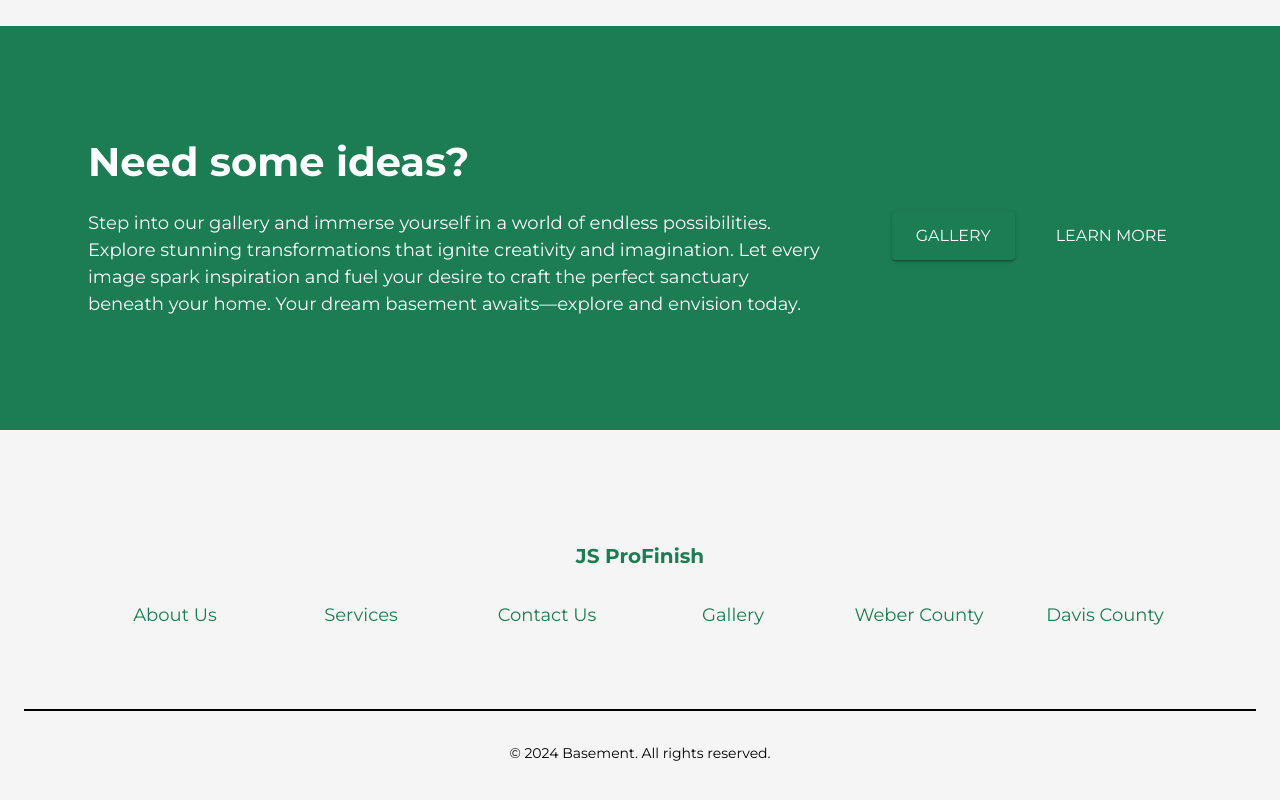
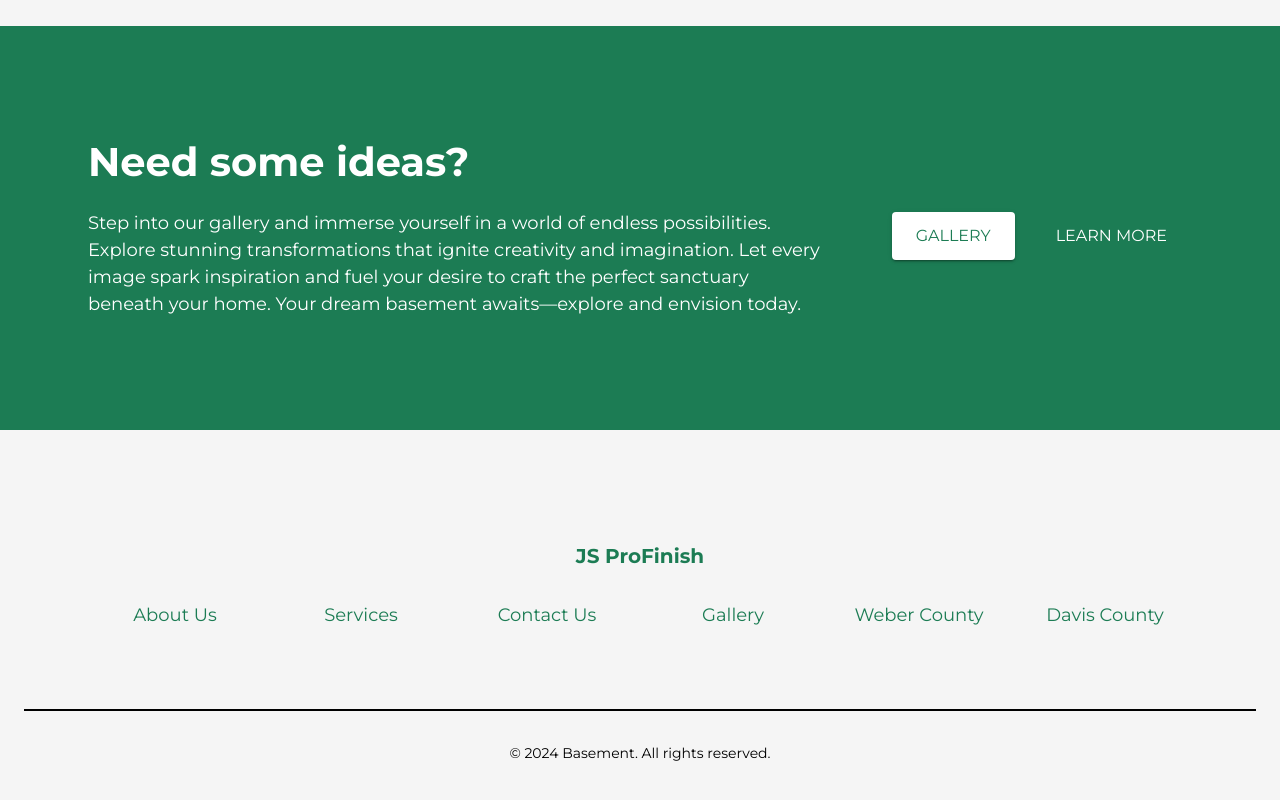
Before and after one commit to AlexCabreraD/JSProfinish, a Next.js app: page /contact-us in a window 1280 px wide. Shown: the part 1596-2396 px from the top of the page. Built offline with nearby package versions, Linux system fonts and the light colour scheme.

Commit message:
cleaning up

```diff
--- a/src/app/components/contact-us/cta3.tsx
+++ b/src/app/components/contact-us/cta3.tsx
@@ -44,7 +44,15 @@ const Cta3 = () => {
                     >
                         <Grid item>
                             <Link href="/gallery" passHref>
-                                <Button variant="contained">Gallery</Button>
+                                <Button
+                                    variant="contained"
+                                    style={{
+                                        backgroundColor: "white",
+                                        color: "#1C7C54",
+                                    }}
+                                >
+                                    Gallery
+                                </Button>
                             </Link>
                         </Grid>
                         <Grid item>
--- a/src/app/components/home/testimonials.tsx
+++ b/src/app/components/home/testimonials.tsx
@@ -53,7 +53,7 @@ const Testimonials = ({ padded = true }: TestimonialsProps) => {
             className={"primary-background benefits-container"}
             sx={{
                 height: "fit-content", // Responsive height
-                padding: { md: padded ? "112px 0" : "112px 0 0 0" },
+                padding: { xs: padded ? "112px 0" : "112px 0 0 0" },
             }}
         >
             <Box
```
